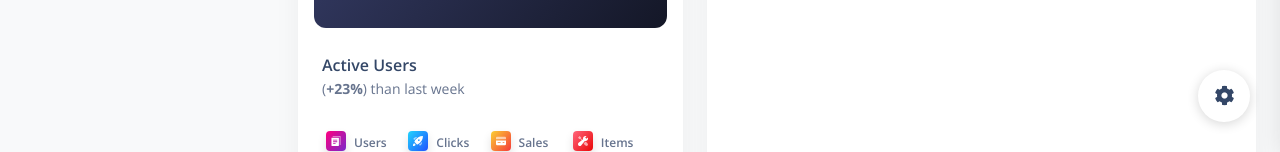
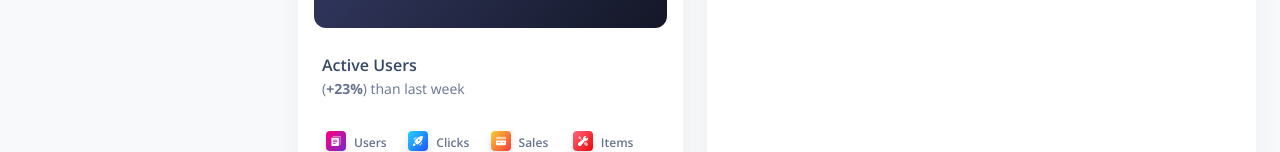
Before and after one commit to eva-seulki/syoo11-first-app, a Vue app in the folder frontend/: page /dashboard in a window 1280 px wide. Shown: the part 648-800 px from the top of the page. Built offline with nearby package versions, Linux system fonts and the light colour scheme; no server answers.

Commit message:
Remove configurator component

```diff
--- a/frontend/src/App.vue
+++ b/frontend/src/App.vue
@@ -20,13 +20,6 @@
     />
     <router-view />
     <app-footer v-show="$store.state.showFooter" />
-    <configurator
-      :toggle="toggleConfigurator"
-      :class="[
-        $store.state.showConfig ? 'show' : '',
-        $store.state.hideConfigButton ? 'd-none' : '',
-      ]"
-    />
   </main>
 </template>
 <script>
```
